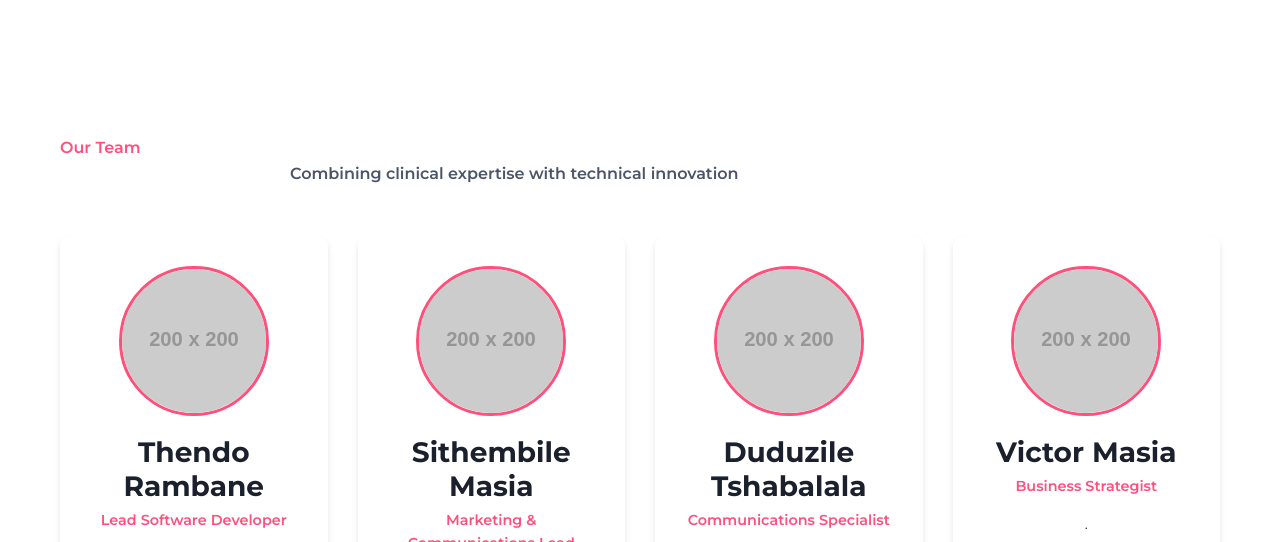
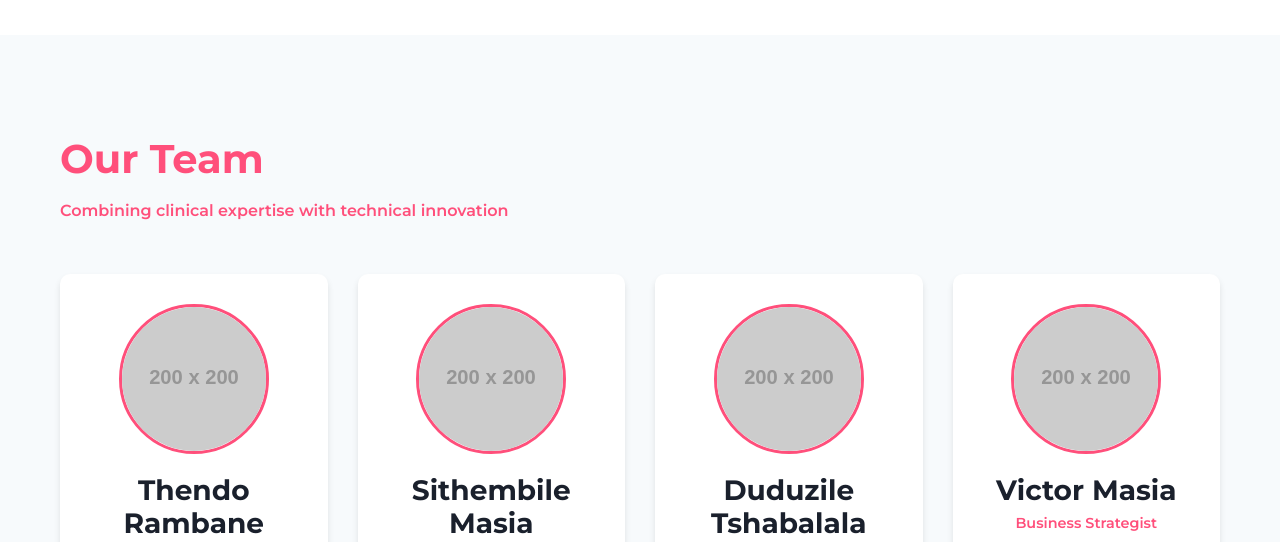
Before and after one commit to KholofeloDibakwane/kholo-website, a plain HTML site: page about.html in a window 1280 px wide. Shown: the part 3000-3542 px from the top of the page. Drawn offline with Linux system fonts and the light colour scheme; placeholder pictures from the web are drawn by us.

Commit message:
Update about.html

```diff
--- a/about.html
+++ b/about.html
@@ -261,10 +261,10 @@
     </section>
 
     <!-- Team Section -->
-    <section class="team-section">
+   <section class="values-section">
         <div class="section-container">
-            <div class="section-header"
-                <h2>Our Team</h2>
+            <div class="section-header">
+                <h2>Our Team</h2
                 <p>Combining clinical expertise with technical innovation</p>
             </div>
 
@@ -570,7 +570,7 @@
                         <i class="fas fa-hands-helping"></i>
                     </div>
                     <h3>Collaboration</h3>
-                    <p>We work closely with clinicians to ensure our solutions address real-world challenges.</p>
+                    <p>We work closely with clinicians to ensure our solutions address real-world challenges with real-world, current, professional practice.</p>
                 </div>
 
                 <div class="value-card">
```
